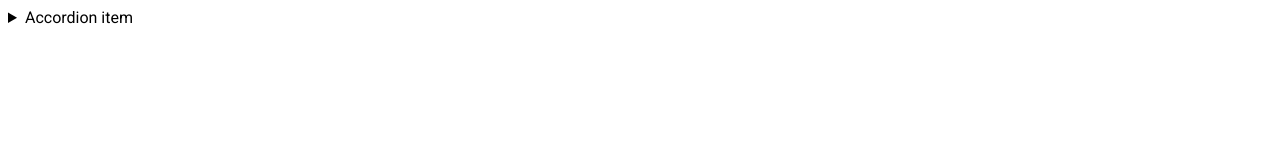
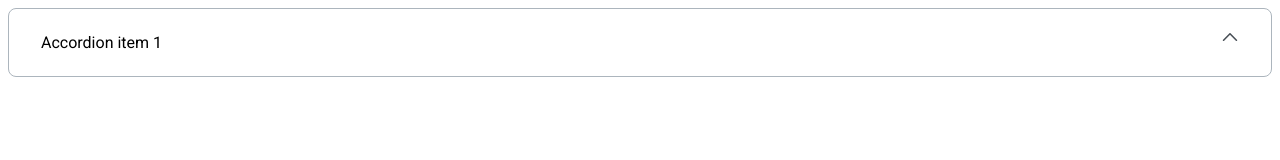
Before and after one commit to js-tasks-ru/htmlcss-20220919_konstantin-shavyrkin, a website: page 03-lection1/02-accordion/index.html in a window 1280 px wide. Drawn offline with Linux system fonts and the light colour scheme.

Commit message:
add accordion

```diff
--- a/03-lection1/02-accordion/accordion.css
+++ b/03-lection1/02-accordion/accordion.css
@@ -1 +1,24 @@
-/* Стилизация аккордеона */
+.accordion {
+    border: 1px solid #ACB5BD;
+    border-radius: 8px;
+    padding: 24px  32px;
+}
+
+
+.accordion__summary {
+    list-style: none;
+    cursor: pointer;
+}
+
+.accordion__summary__icon{
+    display: inline-block;
+    float: right;
+    width: 18px;
+    height: 8px;
+    background: url(../../assets/images/arow-up.svg);
+    background-size: 18px 8px;
+}
+
+.accordion[open] .accordion__summary__icon {
+    background: url(../../assets/images/arow-down.svg);
+}
--- a/03-lection1/02-accordion/index.html
+++ b/03-lection1/02-accordion/index.html
@@ -6,12 +6,13 @@
         <link rel="stylesheet" href="./accordion.css">
     </head>
     <body>
-        <details>
-            <summary>
-                Accordion item
+        <details class="accordion">
+            <summary class="accordion__summary">
+                Accordion item 1
+                <div class="accordion__summary__icon"></div>
             </summary>
-            <p>
-                Hidden content
+            <p >
+                Amet minim mollit non deserunt ullamco est sit aliqua dolor do amet sint. Velit officia consequat duis enim velit mollit. Exercitation veniam consequat sunt nostrud amet.
             </p>
         </details>
     </body>
```
Also changed, not shown: assets/images/arow-down.svg (added), assets/images/arow-up.svg (added).
